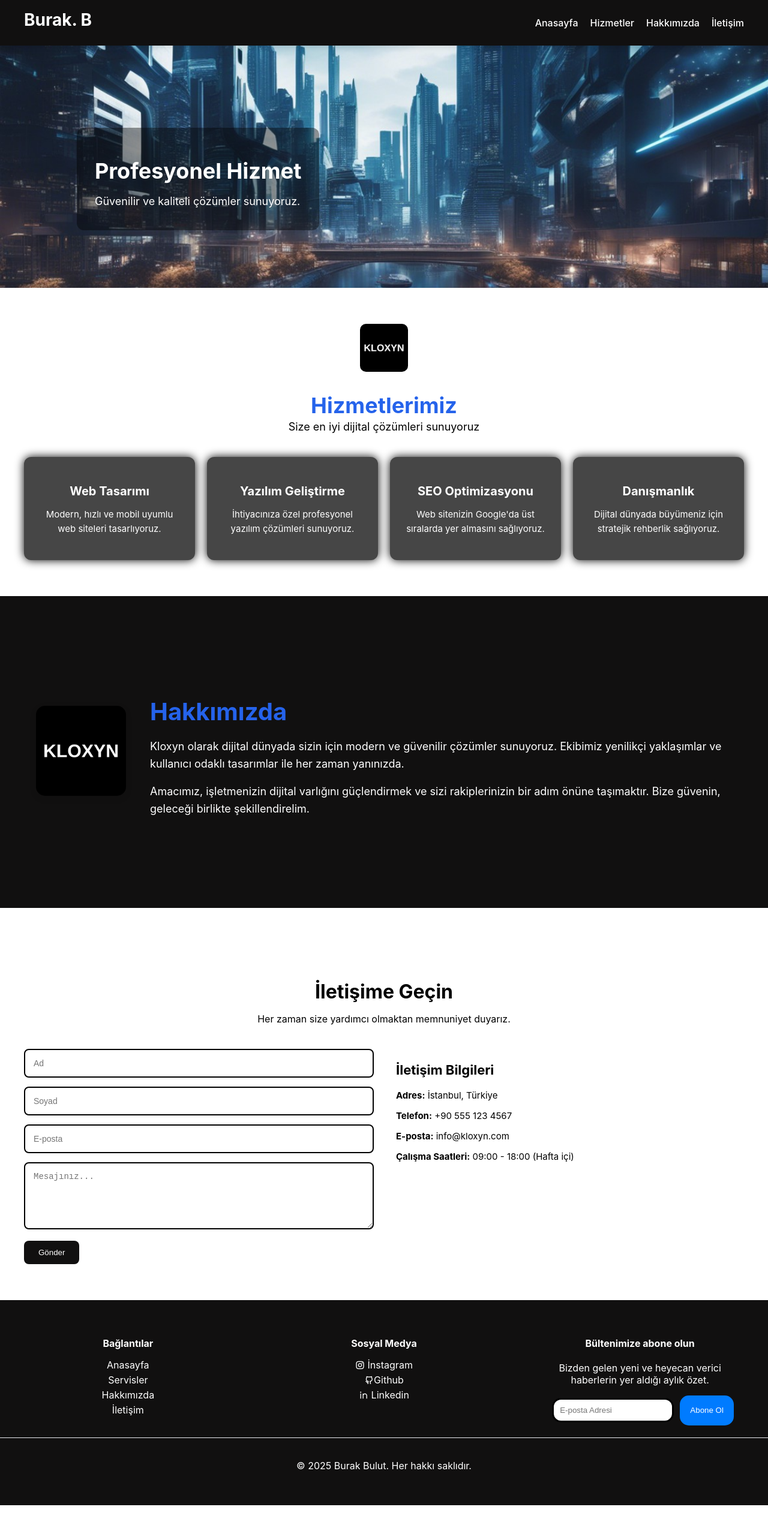
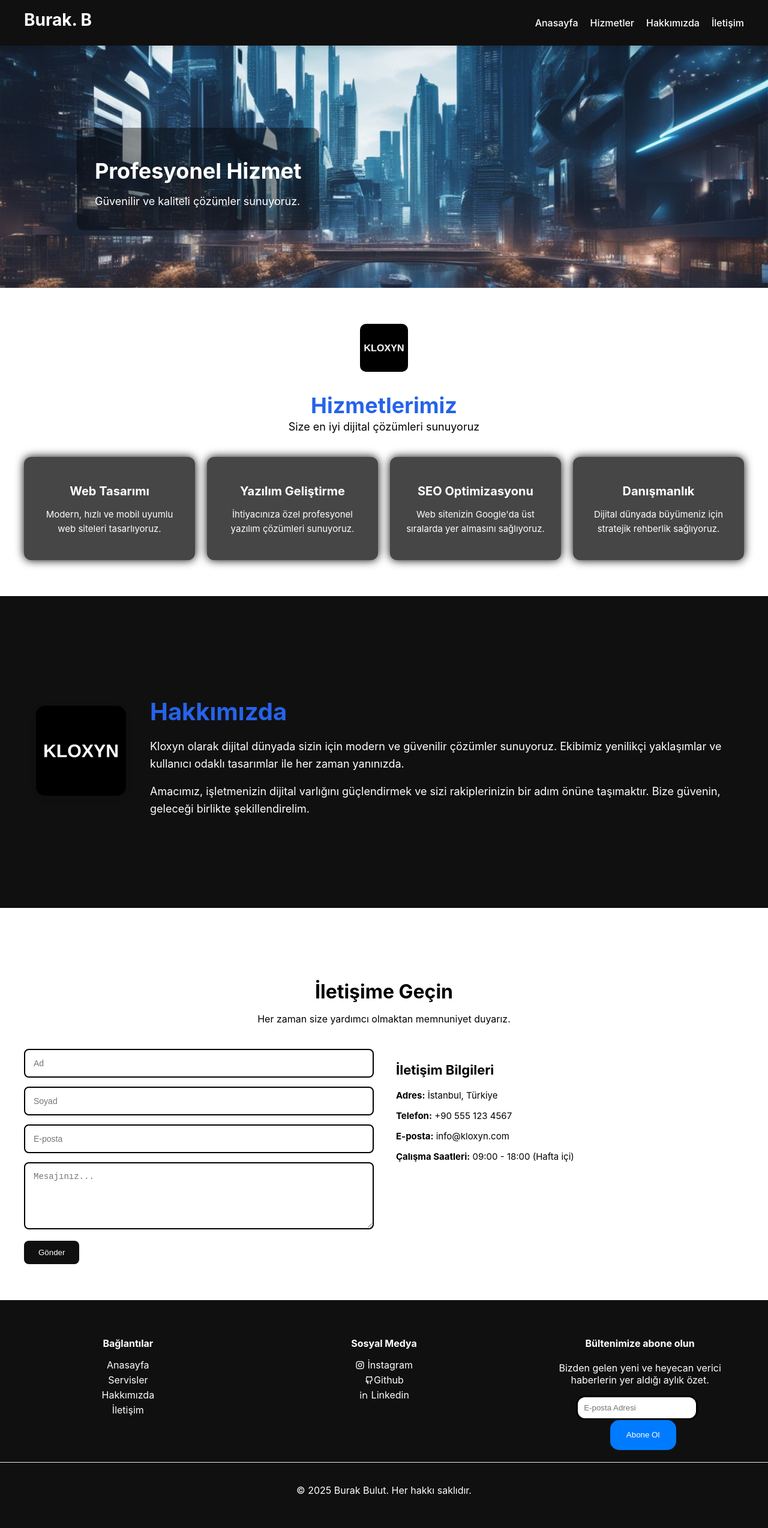
Before and after one commit to Burakbulut34/Responsive-Modern-Site, a React (Create React App) app in the folder Modern-Site-Main/modern-site/: page / in a window 1280 px wide. Shown: the top 2548 px of the page at 60% size. Before the commit the page ends 2510 px from the top, so only its background shows below. Built offline with nearby package versions, Linux system fonts and the light colour scheme.

Commit message:
Update footer.css

```diff
--- a/Modern-Site-Main/modern-site/src/Styles/footer.css
+++ b/Modern-Site-Main/modern-site/src/Styles/footer.css
@@ -58,7 +58,7 @@
 }
 
 .newsletter button {
-  width: 90px;
+  width: 110px;
   height: 50px;
   background-color: #007bff;
   color: white;
```
